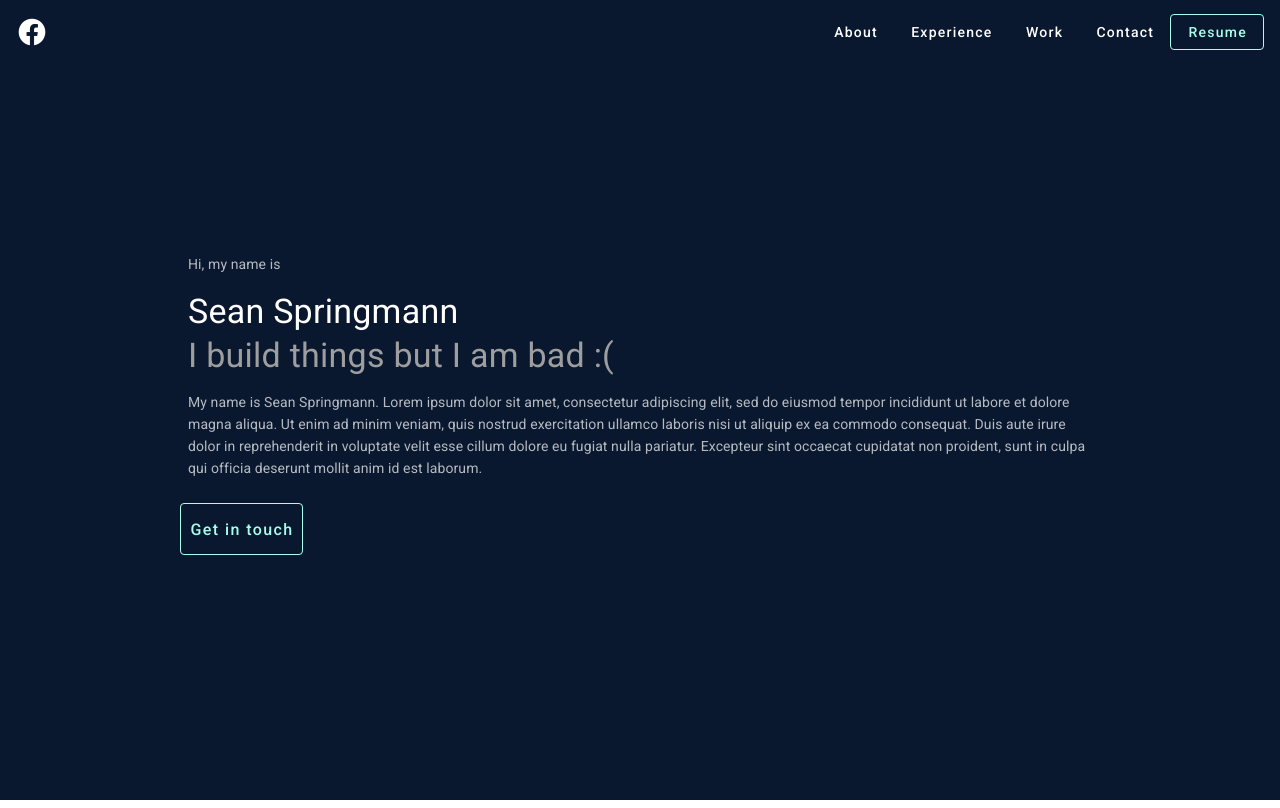
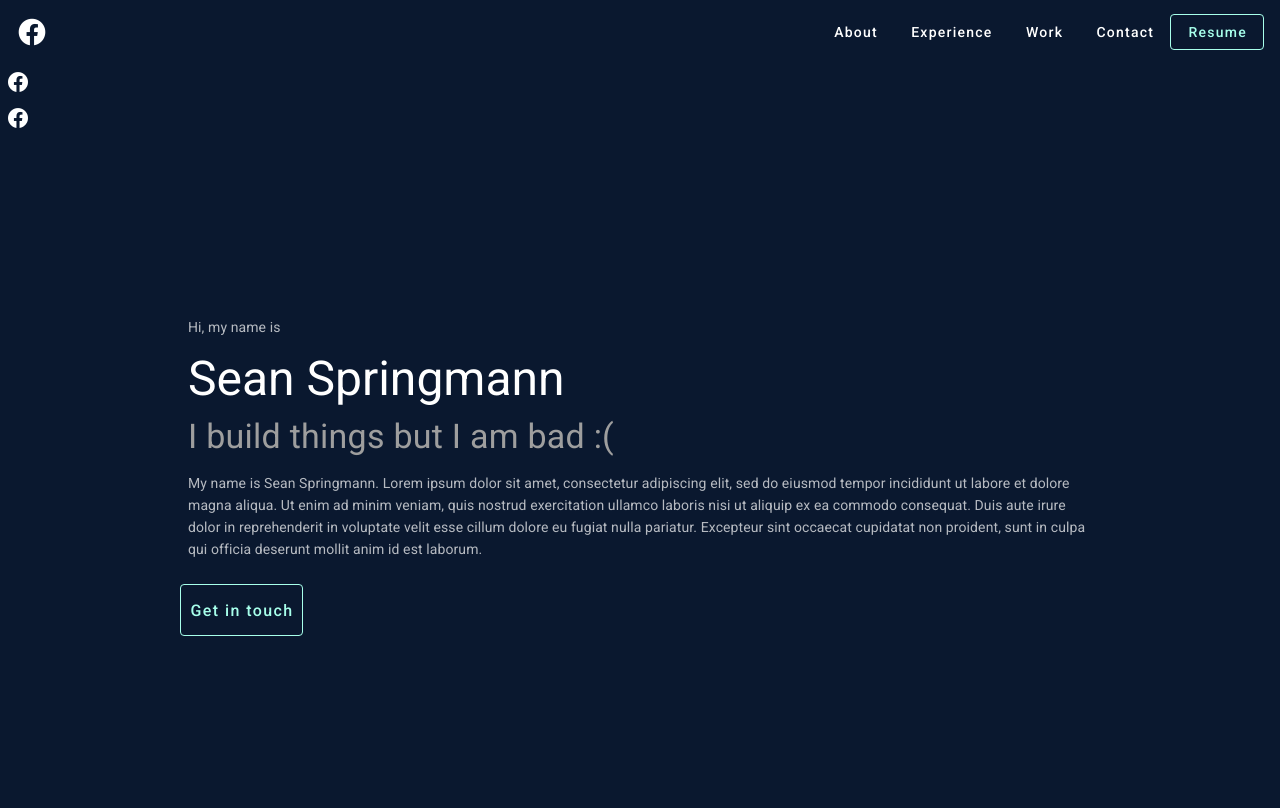
Before and after one commit to SeanS-23/portfolio, a Vue app: page / in a window 1280 px wide. Built offline with nearby package versions, Linux system fonts and the light colour scheme.

Commit message:
social links added

```diff
--- a/src/App.vue
+++ b/src/App.vue
@@ -11,6 +11,15 @@
     </v-app-bar>
 
     <v-main class="body">
+      <v-layout justify-end column>
+        <v-btn icon>
+          <v-icon> mdi-facebook </v-icon>
+        </v-btn>
+        <v-btn icon>
+          <v-icon> mdi-facebook </v-icon>
+        </v-btn>
+      </v-layout>
+
       <v-row align="center" class="ma-0" style="height: calc(100vh - 128px)">
         <v-spacer />
         <v-col cols="9">
--- a/src/components/Welcome.vue
+++ b/src/components/Welcome.vue
@@ -1,12 +1,12 @@
 <template>
   <v-card flat color="transparent">
     <v-card-text> Hi, my name is </v-card-text>
-    <v-card-title style="word-break: break-word" class="pt-0 text-h4 pb-1">
+    <v-card-title style="word-break: break-word" class="pt-0 text-h3 pb-1">
       Sean Springmann
     </v-card-title>
     <v-card-title
       style="word-break: break-word"
-      class="pt-0 text-h4 grey--text"
+      class="pt-2 text-h4 grey--text"
     >
       I build things but I am bad :(
     </v-card-title>
```
